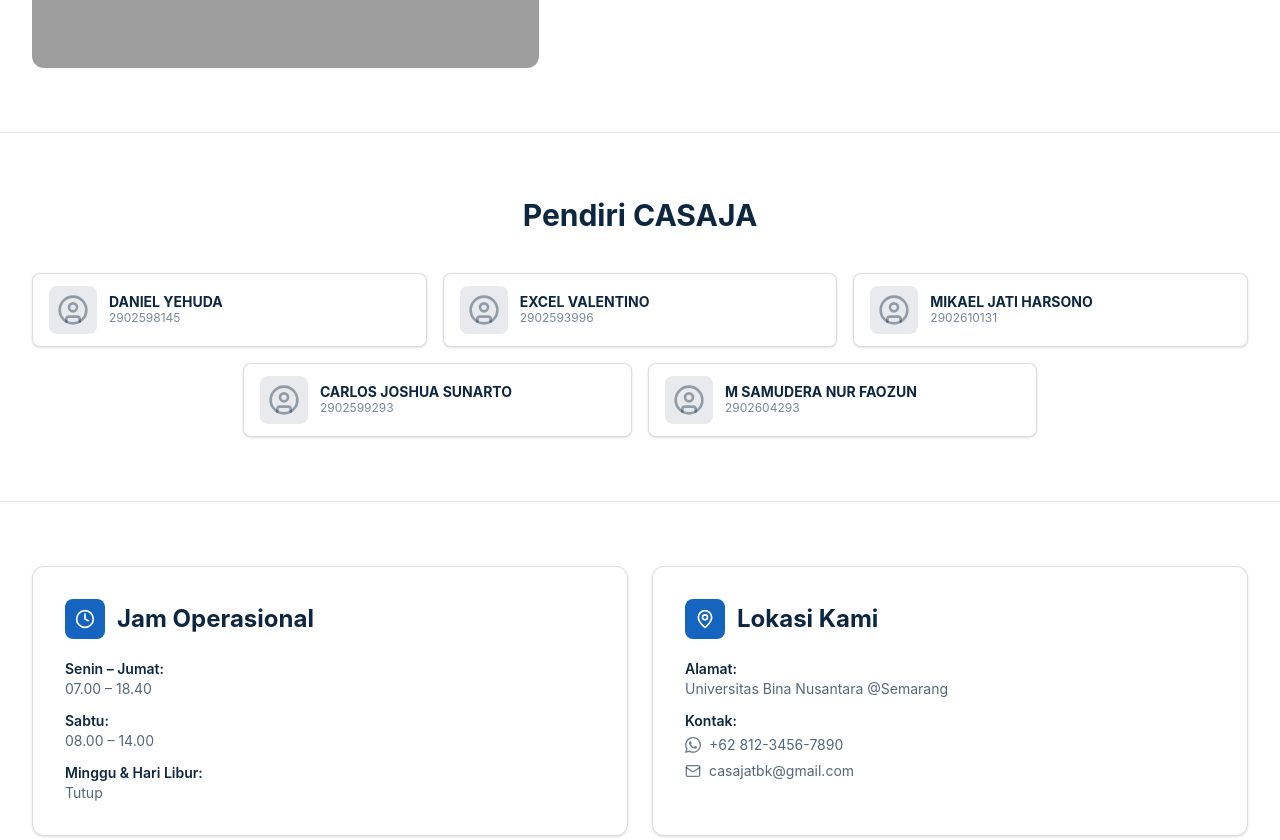
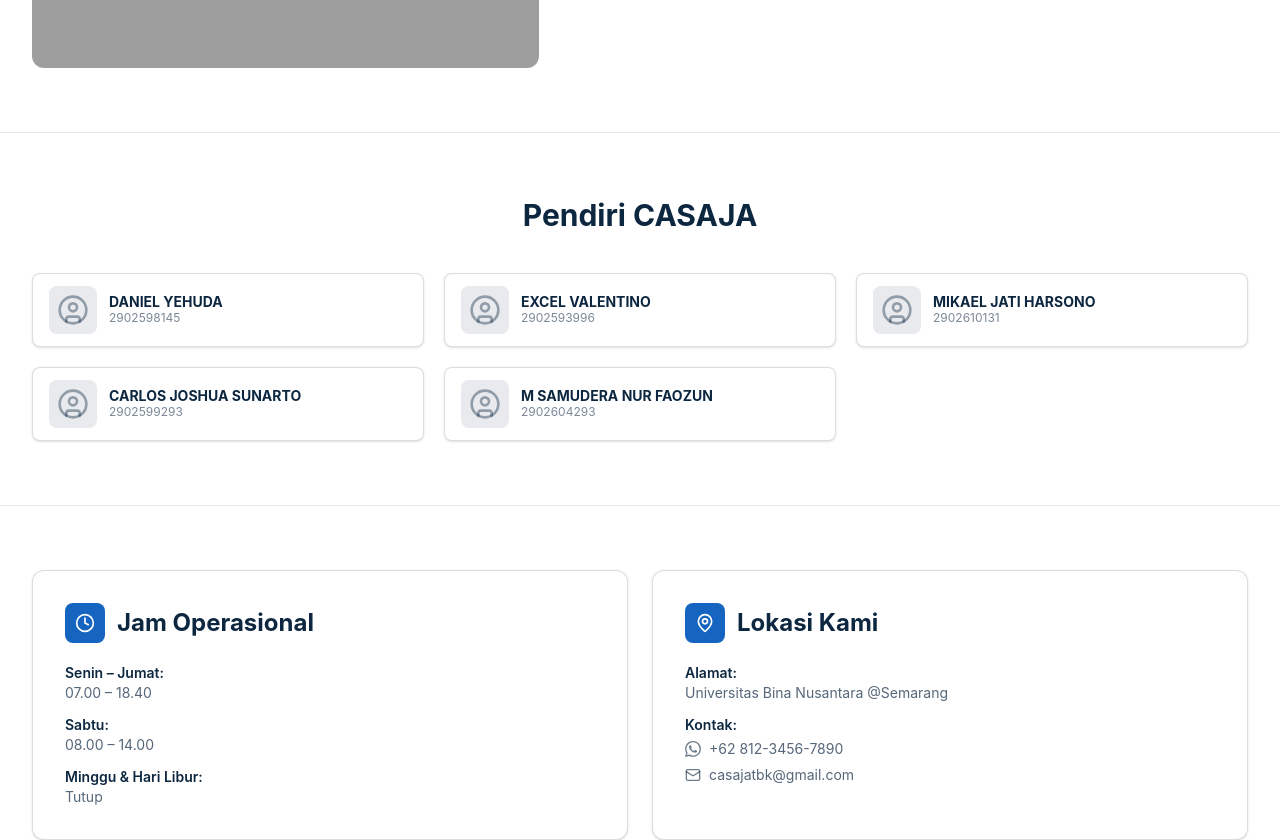
Before and after one commit to casajatbk/casaja-core, a Next.js app: page /about in a window 1280 px wide. Shown: the part 920-1760 px from the top of the page. Built offline with nearby package versions, Linux system fonts and the light colour scheme; grey boxes are pictures that could not be loaded.

Commit message:
refactor(about-page): refactor card layout

```diff
--- a/src/app/(frontend)/globals.css
+++ b/src/app/(frontend)/globals.css
@@ -1 +1,5 @@
 @import 'tailwindcss';
+
+.html {
+  scroll-behavior: smooth;
+}
--- a/src/app/(frontend)/styles.css
+++ /dev/null
@@ -1,164 +0,0 @@
-:root {
-  --font-mono: 'Roboto Mono', monospace;
-}
-
-* {
-  box-sizing: border-box;
-}
-
-html {
-  font-size: 18px;
-  line-height: 32px;
-
-  background: rgb(0, 0, 0);
-  -webkit-font-smoothing: antialiased;
-}
-
-html,
-body,
-#app {
-  height: 100%;
-}
-
-body {
-  font-family: system-ui;
-  font-size: 18px;
-  line-height: 32px;
-
-  margin: 0;
-  color: rgb(1000, 1000, 1000);
-
-  @media (max-width: 1024px) {
-    font-size: 15px;
-    line-height: 24px;
-  }
-}
-
-img {
-  max-width: 100%;
-  height: auto;
-  display: block;
-}
-
-h1 {
-  margin: 40px 0;
-  font-size: 64px;
-  line-height: 70px;
-  font-weight: bold;
-
-  @media (max-width: 1024px) {
-    margin: 24px 0;
-    font-size: 42px;
-    line-height: 42px;
-  }
-
-  @media (max-width: 768px) {
-    font-size: 38px;
-    line-height: 38px;
-  }
-
-  @media (max-width: 400px) {
-    font-size: 32px;
-    line-height: 32px;
-  }
-}
-
-p {
-  margin: 24px 0;
-
-  @media (max-width: 1024px) {
-    margin: calc(var(--base) * 0.75) 0;
-  }
-}
-
-a {
-  color: currentColor;
-
-  &:focus {
-    opacity: 0.8;
-    outline: none;
-  }
-
-  &:active {
-    opacity: 0.7;
-    outline: none;
-  }
-}
-
-svg {
-  vertical-align: middle;
-}
-
-.home {
-  display: flex;
-  flex-direction: column;
-  justify-content: space-between;
-  align-items: center;
-  height: 100vh;
-  padding: 45px;
-  max-width: 1024px;
-  margin: 0 auto;
-  overflow: hidden;
-
-  @media (max-width: 400px) {
-    padding: 24px;
-  }
-
-  .content {
-    display: flex;
-    flex-direction: column;
-    align-items: center;
-    justify-content: center;
-    flex-grow: 1;
-
-    h1 {
-      text-align: center;
-    }
-  }
-
-  .links {
-    display: flex;
-    align-items: center;
-    gap: 12px;
-
-    a {
-      text-decoration: none;
-      padding: 0.25rem 0.5rem;
-      border-radius: 4px;
-    }
-
-    .admin {
-      color: rgb(0, 0, 0);
-      background: rgb(1000, 1000, 1000);
-      border: 1px solid rgb(0, 0, 0);
-    }
-
-    .docs {
-      color: rgb(1000, 1000, 1000);
-      background: rgb(0, 0, 0);
-      border: 1px solid rgb(1000, 1000, 1000);
-    }
-  }
-
-  .footer {
-    display: flex;
-    align-items: center;
-    gap: 8px;
-
-    @media (max-width: 1024px) {
-      flex-direction: column;
-      gap: 6px;
-    }
-
-    p {
-      margin: 0;
-    }
-
-    .codeLink {
-      text-decoration: none;
-      padding: 0 0.5rem;
-      background: rgb(60, 60, 60);
-      border-radius: 4px;
-    }
-  }
-}
--- a/src/client/components/about/AboutFounders.tsx
+++ b/src/client/components/about/AboutFounders.tsx
@@ -32,18 +32,25 @@ export default function AboutFounders() {
         Pendiri CASAJA
       </h2>
 
-      {/* Top row: 3 cards */}
-      <div className="grid grid-cols-1 sm:grid-cols-2 md:grid-cols-3 gap-4 mb-4">
-        {topRow.map((founder) => (
-          <FounderCard key={founder.id} name={founder.name} id={founder.id} />
-        ))}
-      </div>
-
-      {/* Bottom row: 2 cards centered */}
-      <div className="flex flex-col sm:flex-row justify-center gap-4">
-        {bottomRow.map((founder) => (
-          <div key={founder.id} className="w-full sm:w-[calc(33.333%+0.5rem)] md:w-[32%]">
-            <FounderCard name={founder.name} id={founder.id} />
+      <div className="grid grid-cols-1 sm:grid-cols-2 lg:grid-cols-3 gap-4 lg:gap-5">
+        {founders.map((founder, index) => (
+          <div
+            key={founder.id}
+            className={`
+        ${
+          index === founders.length - 1
+            ? 'sm:col-span-2 lg:col-span-1 sm:flex sm:justify-center lg:block'
+            : ''
+        }
+      `}
+          >
+            <div
+              className={`
+          ${index === founders.length - 1 ? 'sm:w-[48%] lg:w-full' : 'w-full'}
+        `}
+            >
+              <FounderCard name={founder.name} id={founder.id} />
+            </div>
           </div>
         ))}
       </div>
```
